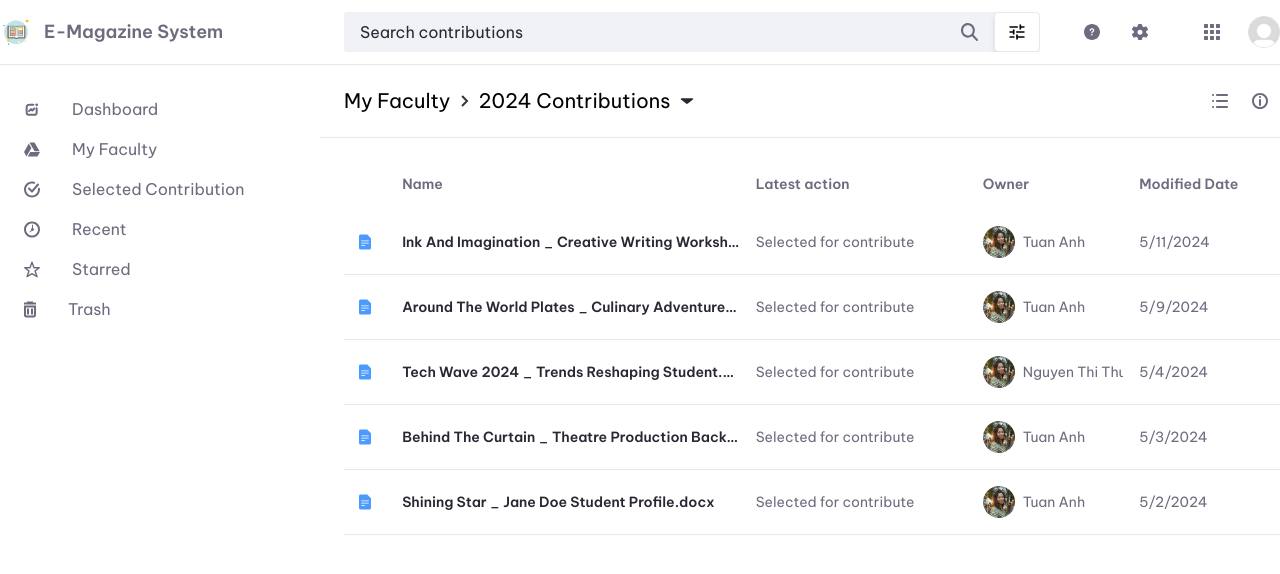
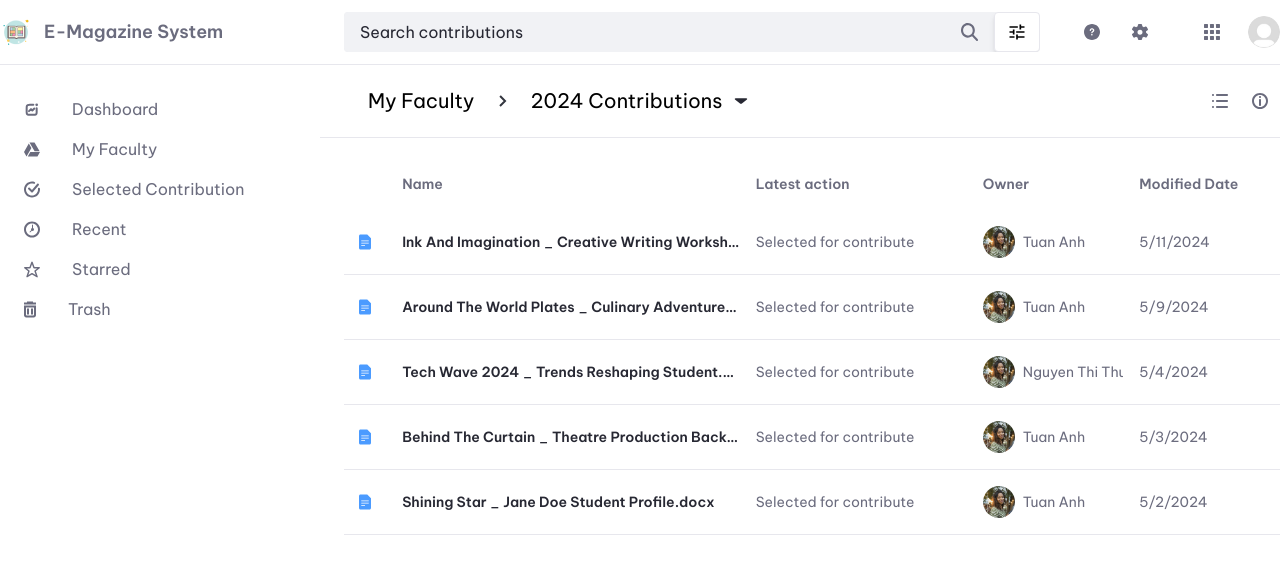
Before and after one commit to HoangViet2003/E-Magazine-System, a React (Vite) app in the folder client/: page /myFaculty/folders/1 in a window 1280 px wide. Shown: the top 574 px of the page. Built offline with nearby package versions, Linux system fonts and the light colour scheme.

Commit message:
implement breadcrumb dropdown

```diff
--- a/client/src/index.css
+++ b/client/src/index.css
@@ -18,3 +18,7 @@
 ::-webkit-scrollbar-thumb:hover {
     background: #555;
 }
+/*
+body {
+    position: relative;
+} */
--- a/client/src/layout/header/FilterForm.tsx
+++ b/client/src/layout/header/FilterForm.tsx
@@ -1,20 +1,39 @@
+import { useOutsideClick } from "../../redux/hooks/useOutsideClick";
+import CloseIcon from "../../assets/icons/cross-svgrepo-com.svg";
 import Select from "../../ui/Select";
-import CloseIcon from "../../assets/icons/cross-svgrepo-com.svg";
 
 const labelClassName = "whitespace-nowrap  font-bold text-gray-600 my-auto";
 const inputClassName =
   "px-6 py-3 border border-gray-400 rounded text-gray-500 outline-blue-500";
 
-export default function FilterForm({ isOpenFilter, setIsOpenFilter }) {
-  function handleChangeType(e) {}
+interface FilterFormProps {
+  openFilter: boolean;
+  setOpenFilter: (isOpen: boolean) => void;
+}
 
-  if (!isOpenFilter) return null;
+const FilterForm: React.FC<FilterFormProps> = ({
+  openFilter,
+  setOpenFilter,
+}) => {
+  const ref = useOutsideClick(
+    () => setOpenFilter(false),
+    false,
+  ) as React.RefObject<HTMLDivElement>;
+
+  function handleChangeType(e: MouseEvent) {
+    console.log(e);
+  }
+
+  if (!openFilter) return null;
 
   return (
-    <div className="fixed top-14 w-[800px] border border-borderColor bg-white px-8 py-6 shadow-xl ">
+    <div
+      className="fixed top-14 w-[800px] border border-borderColor bg-white px-8 py-6 shadow-xl"
+      ref={ref}
+    >
       <button
         className="absolute right-3 top-3 rounded-full p-1 hover:bg-slate-100"
-        onClick={() => setIsOpenFilter(false)}
+        onClick={() => setOpenFilter(false)}
       >
         <img src={CloseIcon} width={36} />
       </button>
@@ -71,4 +90,6 @@ export default function FilterForm({ isOpenFilter, setIsOpenFilter }) {
       </button>
     </div>
   );
-}
+};
+
+export default FilterForm;
--- a/client/src/layout/header/SearchContribution.tsx
+++ b/client/src/layout/header/SearchContribution.tsx
@@ -6,7 +6,7 @@ import FilterForm from "./FilterForm";
 
 export default function SearchContribution() {
   const [keyword, setKeyword] = useState("");
-  const [isOpenFilter, setIsOpenFilter] = useState(false);
+  const [openFilter, setOpenFilter] = useState(false);
   const navigate = useNavigate();
 
   function handleSubmit(e: React.FormEvent<HTMLFormElement>) {
@@ -37,7 +37,7 @@ export default function SearchContribution() {
 
         <button
           className="rounded border border-borderColor bg-white px-3 shadow-md hover:bg-slate-100"
-          onClick={() => setIsOpenFilter(true)}
+          onClick={() => setOpenFilter(true)}
         >
           <svg
             className="Q6yead QJZfhe "
@@ -50,10 +50,7 @@ export default function SearchContribution() {
           </svg>
         </button>
 
-        <FilterForm
-          isOpenFilter={isOpenFilter}
-          setIsOpenFilter={setIsOpenFilter}
-        />
+        <FilterForm openFilter={openFilter} setOpenFilter={setOpenFilter} />
       </form>
     </div>
   );
--- a/client/src/pages/my_faculty/MyFaculty.tsx
+++ b/client/src/pages/my_faculty/MyFaculty.tsx
@@ -3,15 +3,27 @@ import MainHeader from "../../ui/MainHeader";
 import DropdownIcon from "../../assets/icons/caret-bottom.svg";
 import MyFacultyTable from "./MyFacultyTable";
 import MyFacultyFolder from "./MyFacultyFolder";
+import Dropdowns from "../../ui/Dropdowns";
 
 export default function MyFaculty() {
   return (
     <div>
       <MainHeader>
-        <span className="flex items-center gap-3">
-          <h1 className="ps-6 text-xl font-normal">My Faculty</h1>
-          <img src={DropdownIcon} alt="" />
-        </span>
+        <Dropdowns>
+          <Dropdowns.Dropdown>
+            <Dropdowns.Toggle id="faculty">
+              <span className="ms-6 flex items-center gap-3 rounded-3xl px-4 py-1 hover:bg-slate-100">
+                <h1 className="text-xl font-normal">My Faculty</h1>
+                <img src={DropdownIcon} alt="" />
+              </span>
+            </Dropdowns.Toggle>
+
+            <Dropdowns.List id="faculty">
+              <Dropdowns.Button>Download</Dropdowns.Button>
+              <Dropdowns.Button>Delete</Dropdowns.Button>
+            </Dropdowns.List>
+          </Dropdowns.Dropdown>
+        </Dropdowns>
       </MainHeader>
 
       <div className="my-5 flex flex-col gap-5 ps-6">
--- a/client/src/pages/my_faculty/YearContribute.tsx
+++ b/client/src/pages/my_faculty/YearContribute.tsx
@@ -6,6 +6,7 @@ import MyFacultyTable from "./MyFacultyTable";
 import DropdownIcon from "../../assets/icons/caret-bottom.svg";
 import BreadcrumbPointer from "../../assets/icons/breadcrumb-pointer.svg";
 import { useFolder } from "../../redux/hooks/useFolder";
+import Dropdowns from "../../ui/Dropdowns";
 
 export default function MyFaculty() {
   const navigate = useNavigate();
@@ -19,17 +20,33 @@ export default function MyFaculty() {
   return (
     <div>
       <MainHeader>
-        <span className="flex items-center gap-[10px]">
+        <div className="ms-6 flex items-center gap-2">
           <h1
-            className="cursor-pointer ps-6 text-xl font-normal"
+            className="cursor-pointer rounded-3xl px-4 py-1 ps-6 text-xl font-normal hover:bg-slate-100"
             onClick={() => navigate("/myFaculty")}
           >
             My Faculty
           </h1>
           <img src={BreadcrumbPointer} />
-          <h1 className="text-xl font-normal">{selectedFolder.title}</h1>
-          <img src={DropdownIcon} alt="" />
-        </span>
+
+          <Dropdowns>
+            <Dropdowns.Dropdown>
+              <Dropdowns.Toggle id="faculty">
+                <span className="flex items-center gap-3 rounded-3xl px-4 py-1 hover:bg-slate-100">
+                  <h1 className="text-xl font-normal">
+                    {selectedFolder.title}
+                  </h1>
+                  <img src={DropdownIcon} alt="" />
+                </span>
+              </Dropdowns.Toggle>
+
+              <Dropdowns.List id="faculty">
+                <Dropdowns.Button>Download</Dropdowns.Button>
+                <Dropdowns.Button>Delete</Dropdowns.Button>
+              </Dropdowns.List>
+            </Dropdowns.Dropdown>
+          </Dropdowns>
+        </div>
       </MainHeader>
 
       <div className="my-5 flex flex-col gap-5 ps-6">
--- /dev/null
+++ b/client/src/redux/hooks/useOutsideClick.ts
@@ -0,0 +1,19 @@
+import { useEffect, useRef } from "react";
+
+export function useOutsideClick(handler: () => void, listenCapturing = true) {
+  const ref = useRef<HTMLElement>(null);
+
+  useEffect(() => {
+    function handleClick(e: MouseEvent) {
+      if (ref.current && !ref.current.contains(e.target as Node)) {
+        handler();
+      }
+    }
+    document.addEventListener("click", handleClick, true);
+
+    return () =>
+      document.removeEventListener("click", handleClick, listenCapturing);
+  }, [handler, listenCapturing]);
+
+  return ref;
+}
--- /dev/null
+++ b/client/src/ui/Dropdowns.tsx
@@ -0,0 +1,123 @@
+import {
+  MouseEvent,
+  ReactNode,
+  createContext,
+  useContext,
+  useState,
+} from "react";
+import { useOutsideClick } from "../redux/hooks/useOutsideClick";
+import { createPortal } from "react-dom";
+
+interface DropdownsContextValue {
+  openId: string | undefined;
+  close: () => void;
+  open: (id: string) => void;
+  setPosition: (position: { x: number; y: number }) => void;
+  position: { x: number; y: number } | null;
+}
+
+const DropdownsContext = createContext<DropdownsContextValue | null>(null);
+
+function Dropdown({ children }: { children: ReactNode }) {
+  return <div className="flex items-center ">{children}</div>;
+}
+
+function Dropdowns({ children }: { children: ReactNode }) {
+  const [openId, setOpenId] = useState<string | undefined>();
+  const close = () => setOpenId("");
+  const open = setOpenId;
+
+  const [position, setPosition] = useState<{ x: number; y: number } | null>(
+    null,
+  );
+
+  return (
+    <DropdownsContext.Provider
+      value={{ openId, close, open, position, setPosition }}
+    >
+      {children}
+    </DropdownsContext.Provider>
+  );
+}
+
+function Toggle({ id, children }: { id: string; children: ReactNode }) {
+  const { openId, close, open, setPosition } = useContext(
+    DropdownsContext,
+  ) as DropdownsContextValue;
+
+  function handleClick(e: MouseEvent<HTMLButtonElement>) {
+    e.stopPropagation();
+    const buttonElement = (e.target as Element).closest("button");
+    if (buttonElement) {
+      const rect = buttonElement.getBoundingClientRect();
+
+      setPosition({
+        x: rect.x,
+        y: rect.y + rect.height + 8,
+      });
+
+      openId === "" || openId !== id ? open(id) : close();
+    }
+  }
+
+  return <button onClick={handleClick}>{children}</button>;
+}
+
+function List({ id, children }: { id: string; children: ReactNode }) {
+  const { openId, position, close } = useContext(
+    DropdownsContext,
+  ) as DropdownsContextValue;
+  const ref = useOutsideClick(close, false);
+
+  const x = Math.round(position?.x ?? 0);
+  const y = Math.round(position?.y ?? 0);
+
+  if (openId !== id) return null;
+
+  return createPortal(
+    <ul
+      className={`fixed w-60 rounded-sm border border-borderColor bg-white shadow-md`}
+      style={{ top: y, left: x }}
+      ref={ref as React.RefObject<HTMLUListElement>}
+    >
+      {children}
+    </ul>,
+    document.body,
+  );
+}
+
+function Button({
+  children,
+  icon,
+  onClick,
+}: {
+  children: ReactNode;
+  icon: ReactNode;
+  onClick?: (event: MouseEvent<HTMLButtonElement>) => void;
+}) {
+  const { close } = useContext(DropdownsContext) as DropdownsContextValue;
+
+  function handleClick(event: MouseEvent<HTMLButtonElement>) {
+    onClick?.(event);
+    close();
+  }
+
+  return (
+    <li>
+      <button
+        className="flex w-full items-center gap-10 bg-none px-8 py-2 hover:bg-slate-100"
+        onClick={handleClick}
+      >
+        {icon}
+        <span className="">{children}</span>
+      </button>
+    </li>
+  );
+}
+
+Dropdowns.Dropdown = Dropdown;
+Dropdowns.Toggle = Toggle;
+Dropdowns.List = List;
+Dropdowns.Button = Button;
+
+export default Dropdowns;
--- a/client/src/ui/Select.tsx
+++ b/client/src/ui/Select.tsx
@@ -1,9 +1,29 @@
-export default function Select({ options, value, onChange, ...props }) {
+import { ChangeEvent } from "react";
+
+interface Option {
+  label: string;
+  value: string;
+}
+
+interface SelectProps {
+  options: Option[];
+  value: string;
+  onChange: (event: ChangeEvent<HTMLSelectElement>) => void;
+  // You can add more props here if needed
+}
+
+const Select: React.FC<SelectProps> = ({
+  options,
+  value,
+  onChange,
+  ...props
+}) => {
   return (
     <select
-      className="rounded border border-gray-400 px-6 py-3 text-gray-500 outline-blue-500 w-2/4"
+      className="w-2/4 rounded border border-gray-400 px-6 py-3 text-gray-500 outline-blue-500"
       {...props}
       onChange={onChange}
+      value={value}
     >
       {options.map((option) => (
         <option value={option.value} key={option.value}>
@@ -12,4 +32,6 @@ export default function Select({ options, value, onChange, ...props }) {
       ))}
     </select>
   );
-}
+};
+
+export default Select;
```
